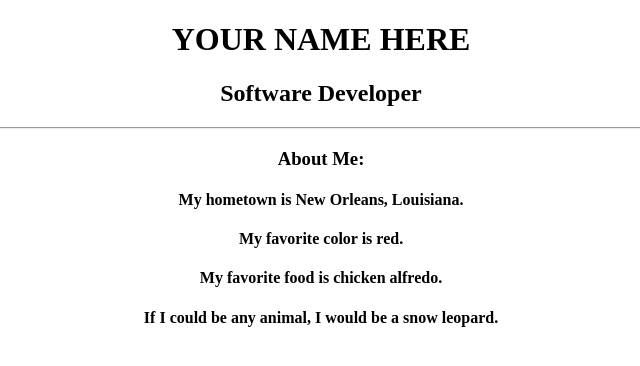
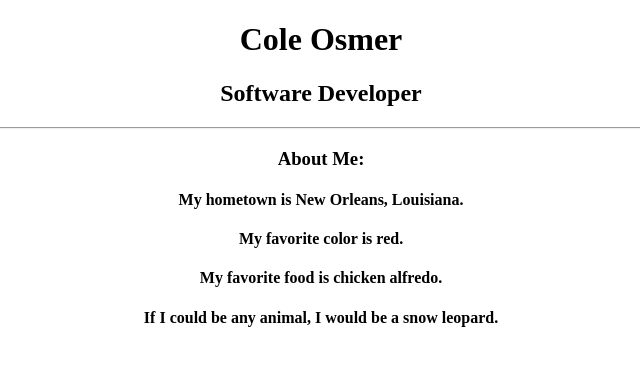
Before and after one commit to Colio12/Profile, a plain HTML site: page index.html in a window 1280 px wide. Shown: the whole page, without its empty margins (319-959 px from the left). Drawn offline with Linux system fonts and the light colour scheme.

Commit message:
page update

```diff
--- a/index.html
+++ b/index.html
@@ -7,7 +7,7 @@
 		  </head>
 		  <body>
 			<div align="center">
-				<h1>YOUR NAME HERE</h1>
+				<h1>Cole Osmer</h1>
 				<h2>Software Developer</h2>
 				<hr>
 				<h3>About Me:</h3>
```
